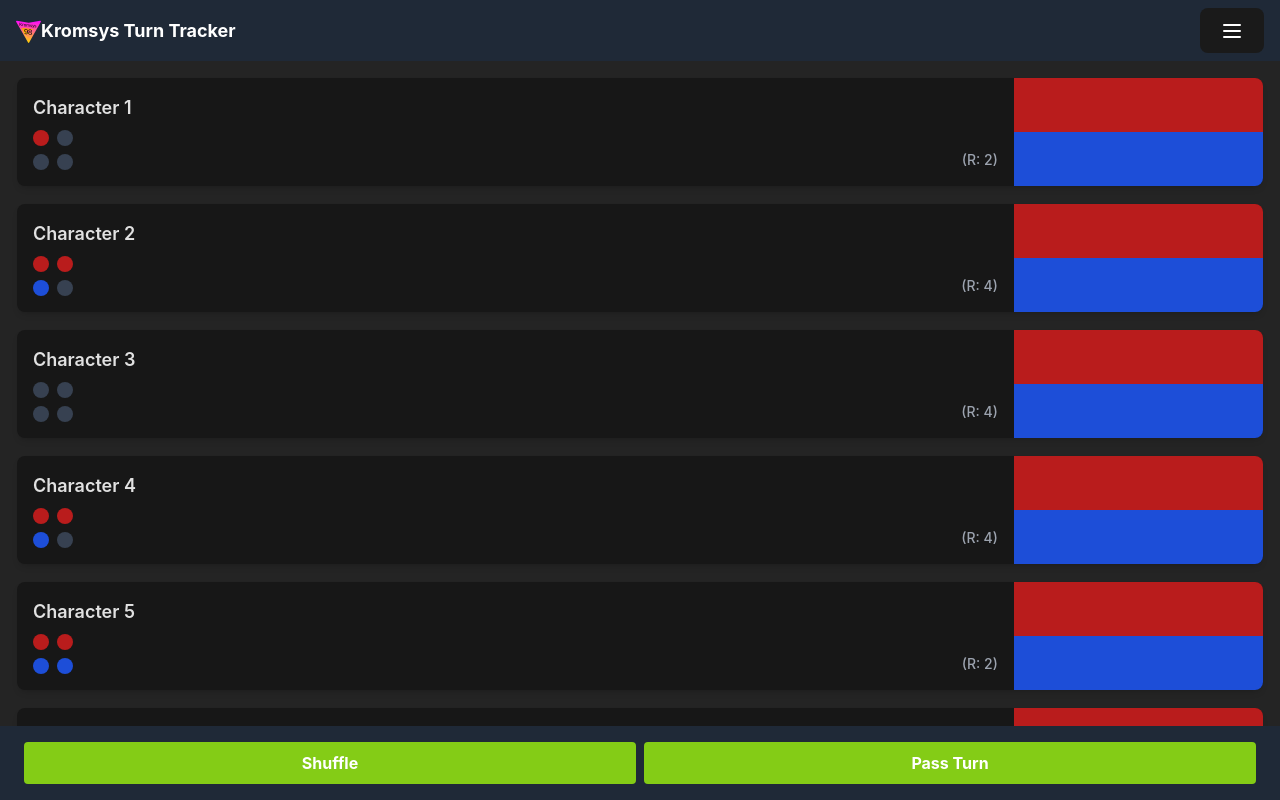
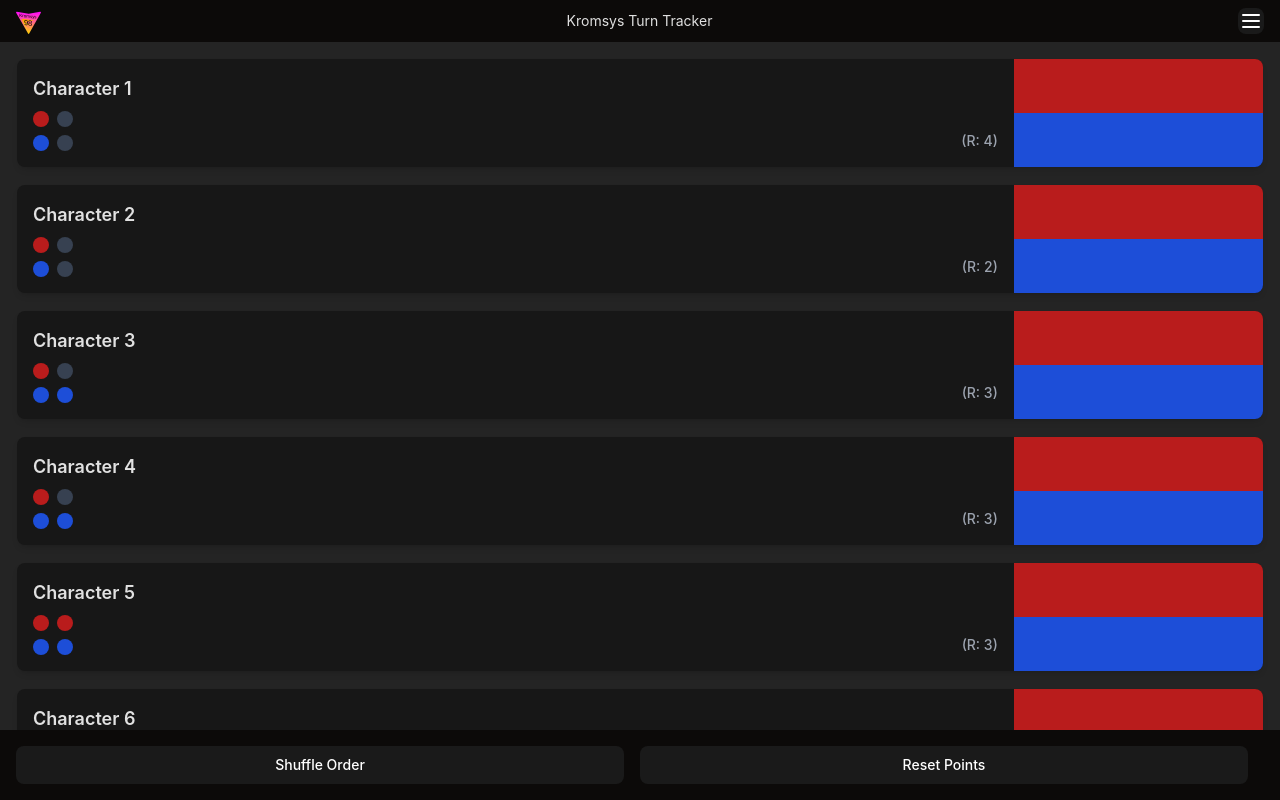
Before and after one commit to sebastianpennino/krom_turn, a React (Vite) app: page / in a window 1280 px wide. Built offline with nearby package versions, Linux system fonts and the light colour scheme.

Commit message:
Added shuffle, reset, change PA and change PR functionalities

```diff
--- a/src/App.tsx
+++ b/src/App.tsx
@@ -1,4 +1,4 @@
-import React, { useState } from "react";
+import React, { Reducer, useReducer } from "react";
 import CharacterCard from "./components/CharacterCard";
 import { ReactComponent as KromsysLogo } from "./assets/k-logo.svg";
 import {
@@ -11,9 +11,11 @@ import {
   DroppableStateSnapshot,
 } from "react-beautiful-dnd";
 import { StrictModeDroppable as Droppable } from "./components/StrictModeDroppable";
-import { getFakeCharacterCardData, reorderArray } from "./utils/utils";
-
-const grid = 8;
+import {
+  getFakeCharacterCardData,
+  reorderArray,
+  shuffleArray,
+} from "./utils/utils";
 
 const getItemStyle = (
   isDragging: boolean,
@@ -22,7 +24,9 @@ const getItemStyle = (
   userSelect: "none",
   border: isDragging ? "1px solid rgb(31 41 55)" : "1px solid transparent",
   borderRadius: "10px",
-  boxShadow: isDragging ? "0px 0px 6px 6px rgba(255,255,255,0.25)" : "0px 0px 0 0 rgba(0,0,0,0.3)",
+  boxShadow: isDragging
+    ? "0px 0px 6px 6px rgba(255,255,255,0.25)"
+    : "0px 0px 0 0 rgba(0,0,0,0.3)",
 
   // Styles we need to apply on draggables
   ...draggableStyle,
@@ -43,9 +47,102 @@ interface Character {
   prPoints: number;
 }
 
+type AppState = {
+  characters: Character[];
+};
+
+const initialState: AppState = {
+  characters: getFakeCharacterCardData(10),
+};
+
+export enum TurnTrackerAction {
+  REORDER_AFTER_DRAG = "REORDER_AFTER_DRAG",
+  SHUFFLE_CHARACTERS = "SHUFFLE_CHARACTERS",
+  RESET_POINTS = "RESET_POINTS",
+  CHANGE_PA = "CHANGE_PA",
+  CHANGE_PR = "CHANGE_PR",
+}
+
+export type AppAction = {
+  type: TurnTrackerAction;
+  payload: any;
+};
+
+const appReducer = (state: AppState, action: AppAction) => {
+  switch (action.type) {
+    case TurnTrackerAction.REORDER_AFTER_DRAG: {
+      return {
+        ...state,
+        characters: action.payload,
+      };
+    }
+    case TurnTrackerAction.SHUFFLE_CHARACTERS: {
+      return {
+        ...state,
+        characters: action.payload,
+      };
+    }
+    case TurnTrackerAction.RESET_POINTS: {
+      const newChars = state.characters.map((char) => {
+        return {
+          ...char,
+          paPoints: 0,
+          prPoints: 0,
+        };
+      });
+      return {
+        ...state,
+        characters: newChars,
+      };
+    }
+    case TurnTrackerAction.CHANGE_PA: {
+      const foundIndex = state.characters.findIndex((char) => {
+        return char.id === action.payload;
+      });
+      if (foundIndex !== -1) {
+        const copyCharacter = {
+          ...state.characters[foundIndex],
+        };
+        copyCharacter.paPoints =
+          copyCharacter.paPoints >= 2 ? 0 : copyCharacter.paPoints + 1;
+
+        const newChars = [...state.characters];
+        newChars[foundIndex] = copyCharacter;
+        return {
+          ...state,
+          characters: newChars,
+        };
+      }
+      return state;
+    }
+    case TurnTrackerAction.CHANGE_PR: {
+      const foundIndex = state.characters.findIndex((char) => {
+        return char.id === action.payload;
+      });
+      if (foundIndex !== -1) {
+        const copyCharacter = {
+          ...state.characters[foundIndex],
+        };
+        copyCharacter.prPoints =
+          copyCharacter.prPoints >= 2 ? 0 : copyCharacter.prPoints + 1;
+
+        const newChars = [...state.characters];
+        newChars[foundIndex] = copyCharacter;
+        return {
+          ...state,
+          characters: newChars,
+        };
+      }
+      return state;
+    }
+  }
+  throw Error("Unknown action: " + action.type);
+};
+
 const App = () => {
-  const [characters, setItems] = useState<Character[]>(() =>
-    getFakeCharacterCardData(10)
+  const [state, dispatch] = useReducer<Reducer<AppState, AppAction>>(
+    appReducer,
+    initialState
   );
 
   const onDragEnd = (result: DropResult) => {
@@ -55,26 +152,62 @@ const App = () => {
     }
 
     const updatedItems = reorderArray(
-      characters,
+      state.characters,
       result.source.index,
       result.destination.index
     );
 
-    setItems(updatedItems);
+    const reorderChars = (payload: any) => {
+      dispatch({
+        type: TurnTrackerAction.REORDER_AFTER_DRAG,
+        payload,
+      });
+    };
+
+    reorderChars(updatedItems);
+  };
+
+  const changePA = (id: string) => {
+    dispatch({
+      type: TurnTrackerAction.CHANGE_PA,
+      payload: id,
+    });
+  };
+
+  const changePR = (id: string) => {
+    dispatch({
+      type: TurnTrackerAction.CHANGE_PR,
+      payload: id,
+    });
+  };
+
+  const resetPoints = () => {
+    dispatch({
+      type: TurnTrackerAction.RESET_POINTS,
+      payload: null,
+    });
+  };
+
+  const shuffleCharacters = () => {
+    const shuffledCharacters = shuffleArray(state.characters);
+
+    dispatch({
+      type: TurnTrackerAction.SHUFFLE_CHARACTERS,
+      payload: shuffledCharacters,
+    });
   };
 
   return (
     <div className="flex flex-col h-screen">
-      <header className="bg-gray-800 text-white py-2 px-4 flex items-center justify-between">
-        <div className="flex items-center">
-          <div className="text-white">
-            <KromsysLogo />
-          </div>
-          <h1 className="text-lg font-bold text-center">
-            Kromsys Turn Tracker
-          </h1>
+      {/* Header */}
+      <header className="flex items-center justify-between px-4 py-2 bg-stone-950 sticky top-0">
+        <div className="text-white">
+          <KromsysLogo />
         </div>
-        <button className="text-white">
+        <div>
+          <h1 className="text-sm">Kromsys Turn Tracker</h1>
+        </div>
+        <button className="text-white p-0">
           <svg
             xmlns="http://www.w3.org/2000/svg"
             className="h-6 w-6"
@@ -91,6 +224,8 @@ const App = () => {
           </svg>
         </button>
       </header>
+
+      {/* Main Content */}
       <main className="flex-grow p-4 overflow-x-auto">
         <DragDropContext onDragEnd={onDragEnd}>
           <Droppable droppableId="droppable">
@@ -103,7 +238,7 @@ const App = () => {
                 ref={provided.innerRef}
                 style={getListStyle(snapshot.isDraggingOver)}
               >
-                {characters.map((char: Character, index: number) => (
+                {state.characters.map((char: Character, index: number) => (
                   <Draggable key={char.id} draggableId={char.id} index={index}>
                     {(
                       provided: DraggableProvided,
@@ -121,12 +256,15 @@ const App = () => {
                       >
                         <CharacterCard
                           character={{
+                            id: char.id,
                             name: char.name,
                             turnOrder: char.turnOrder,
                             reflexValue: char.reflexValue,
                             paPoints: char.paPoints,
                             prPoints: char.prPoints,
                           }}
+                          changePA={changePA}
+                          changePR={changePR}
                         />
                       </div>
                     )}
@@ -138,12 +276,20 @@ const App = () => {
           </Droppable>
         </DragDropContext>
       </main>
-      <footer className="bg-gray-800 text-white py-4 px-6 flex justify-between sticky bottom-0">
-        <button className="bg-lime-500 hover:bg-lime-700 text-white font-bold py-2 px-4 rounded w-1/2 mr-2">
-          Shuffle
+
+      {/* Footer */}
+      <footer className="bg-stone-950 py-4 px-4 flex justify-center sticky bottom-0">
+        <button
+          className="w-1/2 px-4 py-2 text-white text-sm mr-4"
+          onClick={shuffleCharacters}
+        >
+          Shuffle Order
         </button>
-        <button className="bg-lime-500 hover:bg-lime-700 text-white font-bold py-2 px-4 rounded w-1/2">
-          Pass Turn
+        <button
+          className="w-1/2 px-4 py-2 text-white text-sm mr-4"
+          onClick={resetPoints}
+        >
+          Reset Points
         </button>
       </footer>
     </div>
--- a/src/components/CharacterCard.tsx
+++ b/src/components/CharacterCard.tsx
@@ -1,6 +1,7 @@
 import React from "react";
 
 interface Character {
+  id: string;
   name: string;
   turnOrder: number;
   reflexValue: number;
@@ -10,15 +11,17 @@ interface Character {
 
 interface CharacterCardProps {
   character: Character;
+  changePA: (id: string) => void;
+  changePR: (id: string) => void;
 }
 
-const CharacterCard: React.FC<CharacterCardProps> = ({ character }) => {
+const CharacterCard: React.FC<CharacterCardProps> = ({ character, changePA, changePR }) => {
   const handleRedClick = () => {
-    console.log("red");
+    changePA(character.id)
   };
 
   const handleBlueClick = () => {
-    console.log("blue");
+    changePR(character.id)
   };
 
   const max = 2;
--- a/src/utils/utils.ts
+++ b/src/utils/utils.ts
@@ -33,10 +33,21 @@ export const getFakeCharacterCardData = (count: number) => {
   return Array.from({ length: count }, (_, k) => ({
     id: `item-${k}`,
     content: `item ${k}`,
-    name: `Character ${k+1}`,
+    name: `Character ${k + 1}`,
     turnOrder: k,
     reflexValue: getRandomIntegerInRange(1, 4),
     paPoints: getRandomIntegerInRange(0, 2),
     prPoints: getRandomIntegerInRange(0, 2),
   }));
 };
+
+export const shuffleArray = <T>(arr: T[]): T[] => {
+  const copy = [...arr];
+  for (var i = copy.length - 1; i > 0; i--) {
+    const j = Math.floor(Math.random() * (i + 1));
+    const temp = copy[i];
+    copy[i] = copy[j];
+    copy[j] = temp;
+  }
+  return copy;
+};
```
